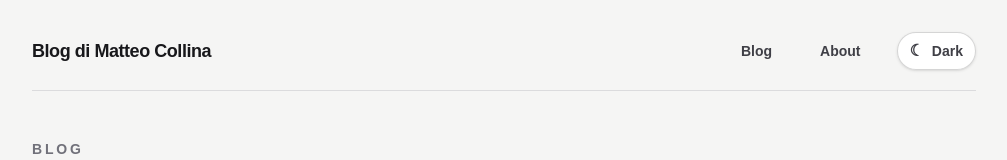
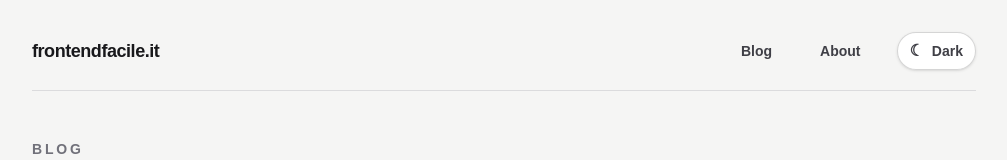
Before and after one commit to matteocollina/mc-blog-dev, a Next.js app: page /blog in a window 1280 px wide. Shown: the top 160 px of the page, without its empty margins (136-1143 px from the left). Built offline with nearby package versions, Linux system fonts and the light colour scheme; no server answers.

Commit message:
fix name

```diff
--- a/app/layout.tsx
+++ b/app/layout.tsx
@@ -93,7 +93,7 @@ gtag('config', 'G-5ZCW8LDWY6');`}
           <header className="mb-12 flex items-center justify-between border-b border-[var(--border)] pb-5">
             <Link
               href="/"
-              aria-label="Blog di Matteo Collina"
+              aria-label={siteConfig.name}
               className="transition-colors hover:text-[var(--text-tertiary)]"
             >
               <>
@@ -105,7 +105,7 @@ gtag('config', 'G-5ZCW8LDWY6');`}
                   className="rounded-full border border-[var(--border)] object-cover sm:hidden"
                 />
                 <span className="hidden text-lg font-semibold tracking-tight text-[var(--text-primary)] sm:inline">
-                  Blog di Matteo Collina
+                  {siteConfig.name}
                 </span>
               </>
             </Link>
--- a/lib/site.ts
+++ b/lib/site.ts
@@ -1,4 +1,4 @@
-const DEFAULT_SITE_URL = "https://mc-blog-dev.vercel.app/";
+const DEFAULT_SITE_URL = "https://frontendfacile.it/";
 
 function normalizeSiteUrl(value: string | undefined) {
   if (!value) {
@@ -19,8 +19,8 @@ function normalizeSiteUrl(value: string | undefined) {
 }
 
 export const siteConfig = {
-  name: "Blog di Matteo Collina",
-  description: "Blog in italiano dedicato al frontend.",
+  name: "frontendfacile.it",
+  description: "Frontend Facile, blog in italiano dedicato al frontend.",
   locale: "it_IT",
   siteUrl: normalizeSiteUrl(
     process.env.NEXT_PUBLIC_SITE_URL ??
```
